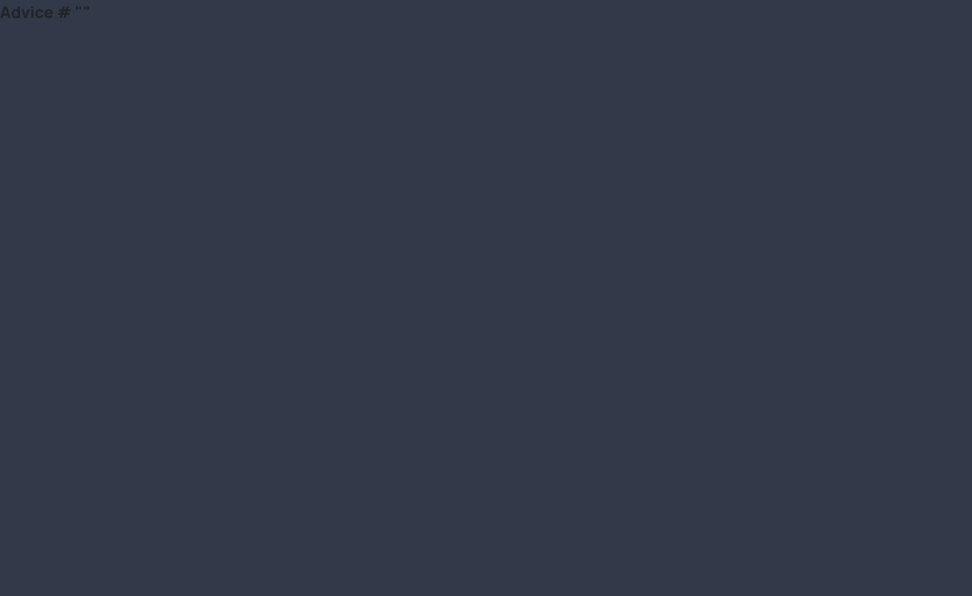
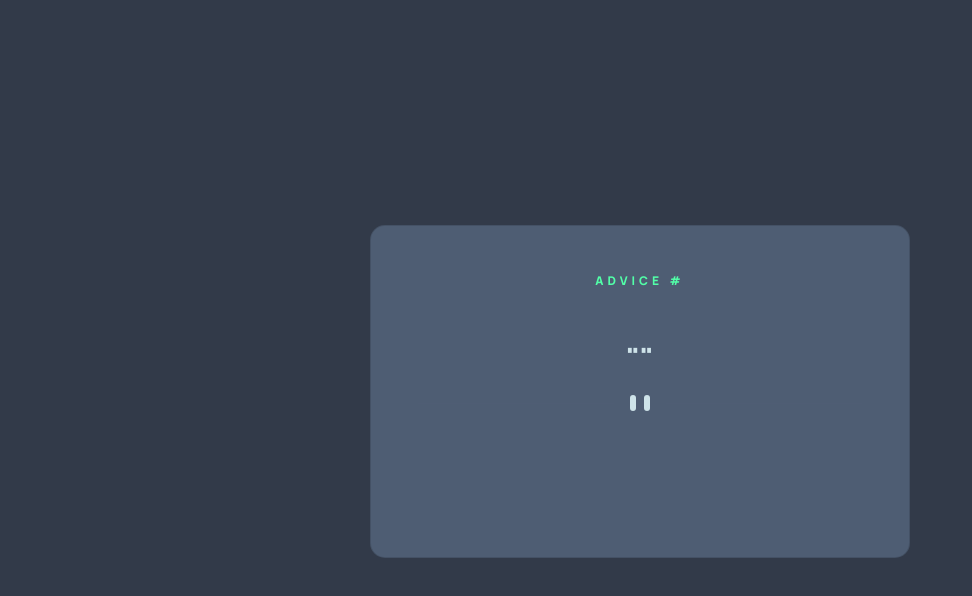
Before and after one commit to unexunderscore/Advice-generator, a plain HTML site: page index.html in a window 1280 px wide. Shown: the whole page, without its empty margins (0-972 px from the left). Drawn offline with nearby package versions, Linux system fonts and the light colour scheme.

Commit message:
Add card layout, centered, set the backgrounds colour.

```diff
--- a/index.html
+++ b/index.html
@@ -27,11 +27,24 @@
 </head>
 <body>
 
-  Advice #<!-- Advice ID goes here -->
-
-  "<!-- Advice text goes here -->"
+<main>
+<div class="container d-flex justify-content-center">
+  <div class="card">
 
 
+
+
+
+  <h1 class="advice-title">Advice #<!-- Advice ID goes here --></h1>
+
+  <div class="advice-text">"<!-- Advice text goes here -->"</div>
+
+  <div class="divider-icon">
+    <img src="./images/pattern-divider-desktop.svg" alt="Divider icon">
+  </div>
+</div>
+</div>
+</main>
 
 
   <!--BootStrap Javascript-->
@@ -39,5 +52,6 @@
 
   <!--Own Javascript file-->
   <script src="./script.js"></script>
+
 </body>
 </html>
--- a/style.css
+++ b/style.css
@@ -1,4 +1,27 @@
 body {
     background-color: hsl(217, 19%, 24%);
     font-family: 'Manrope', sans-serif;
+    font-size: 28px;
 }
+
+.card {
+    margin: 225px 0 0 0;
+    background-color: hsl(217, 19%, 38%);
+    width: 540px;
+    height: 333px;
+    text-align: center;
+    border-radius: 15px;
+}
+
+.advice-title{
+    margin: 3rem 0 0 0;
+    text-transform: uppercase;
+    font-size: 12px;
+    letter-spacing: 4px;
+    color: hsl(150, 100%, 66%);
+}
+
+.advice-text{
+    margin: 3rem 0 0 0;
+    color:hsl(193, 38%, 86%);
+}
```
